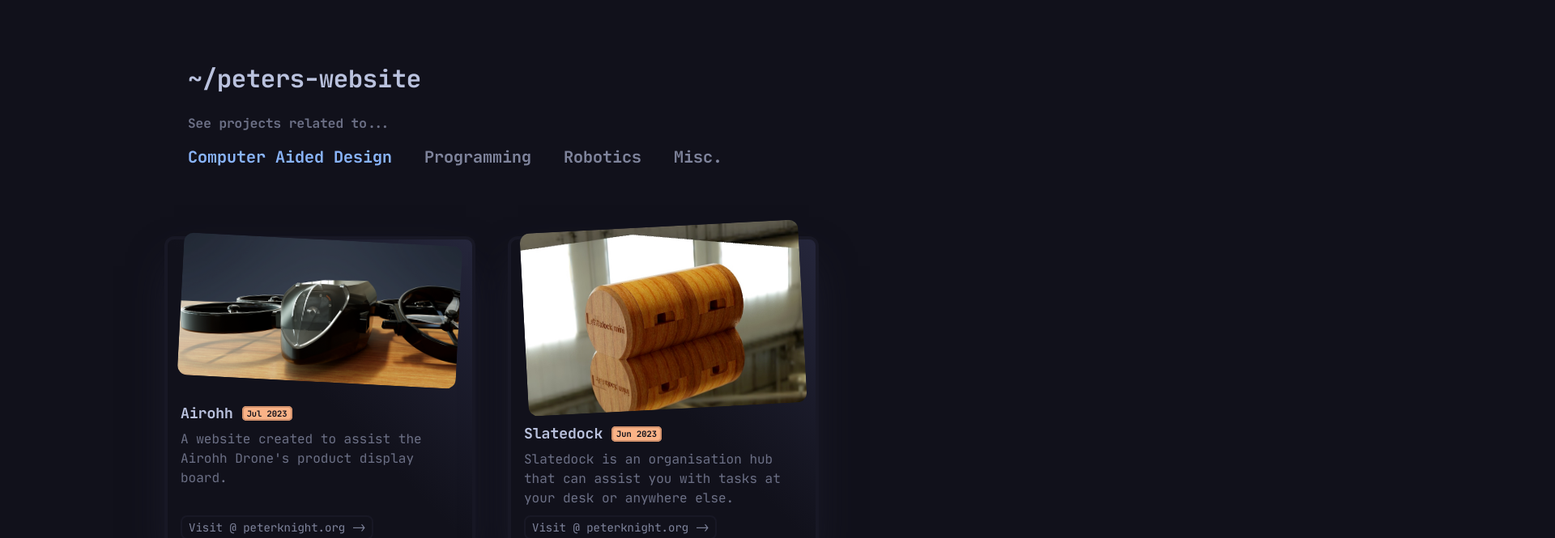
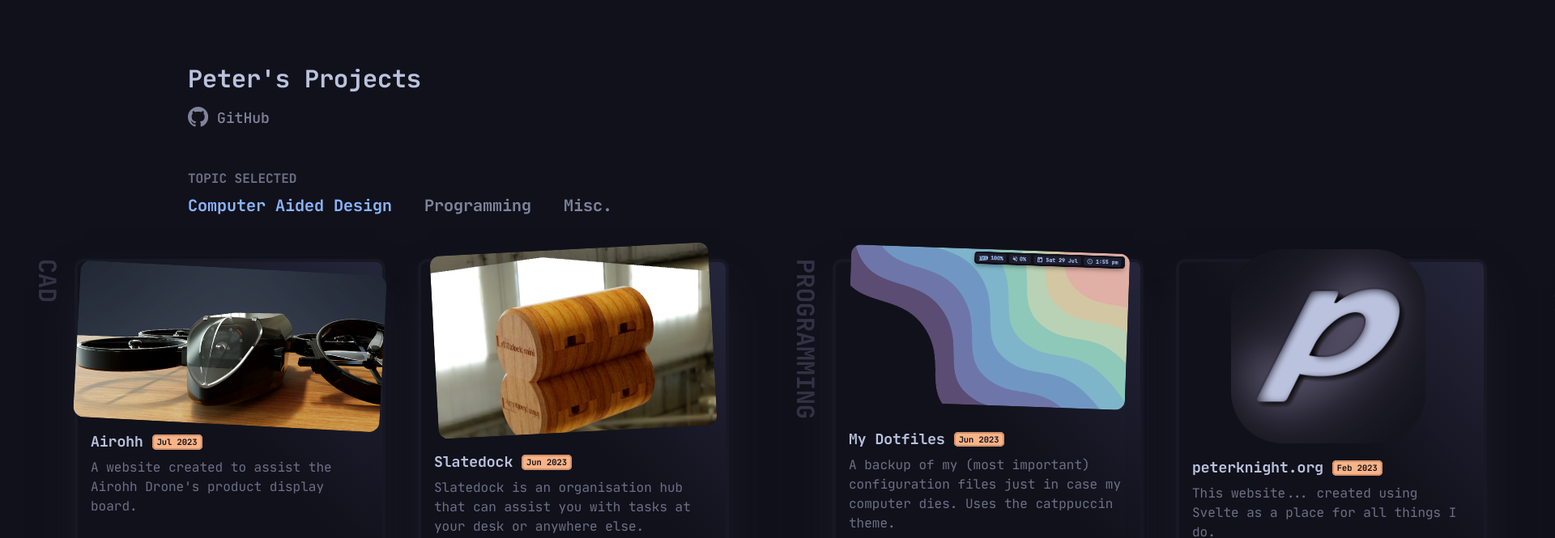
Before and after one commit to peterdev22/peterkni.com, a SvelteKit app: page / in a window 1280 px wide. Shown: the part 80-745 px from the top of the page at 81% size, 1920 px wide, since content can reach past the window. Built offline with nearby package versions, Linux system fonts and the light colour scheme.

Commit message:
Added scrolling

```diff
--- a/src/lib/projectData.ts
+++ b/src/lib/projectData.ts
@@ -32,7 +32,7 @@ export const programmingProjects = [
     domain: "github.com",
     images: [
       {
-        source: "Assets/",
+        source: "Assets/favicon.png",
         alt: "Code from this website's source displayed in a code editor.",
         initialX: 3,
         initialY: -1,
@@ -61,13 +61,13 @@ export const cadProjects = [
         source: "Assets/drone.png",
         alt: "3D rendering of a drone that has detachable propellers via magnets.",
         initialX: 0,
-        initialY: 0,
+        initialY: 1,
         initialRotation: 3,
-        initialScale: 1,
+        initialScale: 1.1,
         finalX: 0,
-        finalY: -1,
+        finalY: 0,
         finalRotation: 5,
-        finalScale: 1
+        finalScale: 1.1
       }
     ]
   },
--- a/src/routes/+page.svelte
+++ b/src/routes/+page.svelte
@@ -1,6 +1,11 @@
 <!-- ---------------- SCRIPT -------------------- -->
 <script lang="ts">
-  import { programmingProjects, cadProjects, roboticsProjects, miscProjects } from '$lib/projectData';
+  import {
+    programmingProjects,
+    cadProjects,
+    roboticsProjects,
+    miscProjects,
+  } from '$lib/projectData';
   import Card from './Card.svelte';
   import { onMount } from 'svelte';
 
@@ -12,7 +17,6 @@
   let selectedView = 0;
 
   onMount(() => {
-
     let iteration = 0;
 
     clearInterval(interval);
@@ -37,8 +41,92 @@
     }, 35);
   });
 
+  /* scrolling when pressing view buttons */
+  let targetScroll;
+  let scrolling = false;
+
   function changeSelectedView(view: number) {
-    selectedView = view;
+    // calculate target scroll position based on view number
+    switch (view) {
+      case 0:
+        targetScroll = 0; // CAD
+        break;
+      case 1:
+        targetScroll = -800; // Programming
+        break;
+      case 2:
+        targetScroll = -1800; // Misc.
+        break;
+      default:
+        targetScroll = 0;
+    }
+    scrolling = true;
+    requestAnimationFrame(smoothScroll);
+  }
+
+  function smoothScroll() {
+    // calculate the distance to the target and the next step
+    let distance = targetScroll - scrollLeft;
+    let step = distance * 0.1; // adjust this factor to change the speed of the scroll
+
+    // update scroll position
+    scrollLeft += step;
+
+    if (Math.abs(distance) < 0.01) {
+      scrolling = false;
+    } else {
+      requestAnimationFrame(smoothScroll);
+    }
+  }
+
+  /* scrolling when dragging the div */
+  let isDown = false;
+  let startX;
+  let scrollLeft = 0;
+  let velocity = 0;
+  let lastX;
+  let minScroll = -1800; // minimum scroll position (negative value since its moving the initial pos to the left)
+  let maxScroll = 0; // maximum scroll position
+
+  function handleMousedown(event) {
+    isDown = true;
+    startX = event.clientX;
+    lastX = startX;
+  }
+
+  function handleMouseleave() {
+    isDown = false;
+  }
+
+  function handleMousemove(event) {
+    if (!isDown) return;
+    event.preventDefault();
+    const x = event.clientX;
+    velocity = x - lastX;
+    let newScrollLeft = scrollLeft + velocity;
+    if (newScrollLeft < minScroll || newScrollLeft > maxScroll) return;
+    scrollLeft = newScrollLeft;
+    lastX = x;
+  }
+
+  function animate() {
+    if (!isDown && Math.abs(velocity) > 0.01) {
+      let newScrollLeft = scrollLeft + velocity;
+      if (newScrollLeft < minScroll || newScrollLeft > maxScroll) return;
+      scrollLeft = newScrollLeft;
+      velocity *= 0.95; // damping factor
+      requestAnimationFrame(animate);
+    }
+  }
+
+  function handleMouseup() {
+    isDown = false;
+    requestAnimationFrame(animate);
+  }
+
+  /* prevent default scrolling on trackpads */
+  function handleWheel(event) {
+    event.preventDefault(); // prevent default scrolling
   }
 </script>
 
@@ -52,39 +140,78 @@
 </svelte:head>
 
 <!-- ---------------- BODY -------------------- -->
+<div
+  class="pb-40"
+  on:mousedown={handleMousedown}
+  on:mouseleave={handleMouseleave}
+  on:mouseup={handleMouseup}
+  on:mousemove={handleMousemove}
+  on:wheel={handleWheel}
+  role="scrollbar"
+  aria-controls="scroll-container"
+  aria-valuenow={scrollLeft}
+  tabindex="0"
+>
   <div class="flex flex-col sm:flex-row">
     <div class="basis-1/12 md:basis-2/12 lg:basis-3/12 xl:basis-2/12" />
     <div class="mx-7 basis-10/12 md:basis-8/12 lg:basis-6/12 xl:basis-8/12">
-
       <div class="animate-zoomFadeIn">
-      <h1
-        data-value="~/peters-website"
-        bind:this={title}
-        class="text-subtext-1 font-body text-3xl font-bold my-6 sm:mt-40"
+        <h1 class="text-subtext-1 font-body text-3xl font-bold my-4 sm:mt-40">
+          Peter's Projects
+        </h1>
+        <a
+          href="https://github.com/peterdev22"
+          class="transition-all duration-500 ease-in-out text-overlay-1 font-body text-lg font-medium hover:text-mauve hover:ml-1.5"
         >
-        ~/peters-website
-      </h1>
+          <svg
+            xmlns="http://www.w3.org/2000/svg"
+            width="1.4em"
+            height="1.4em"
+            viewBox="0 0 16 16"
+            class="inline-block align-text-bottom"
+          >
+            <path
+              fill="currentColor"
+              d="M8 0C3.58 0 0 3.58 0 8c0 3.54 2.29 6.53 5.47 7.59c.4.07.55-.17.55-.38c0-.19-.01-.82-.01-1.49c-2.01.37-2.53-.49-2.69-.94c-.09-.23-.48-.94-.82-1.13c-.28-.15-.68-.52-.01-.53c.63-.01 1.08.58 1.23.82c.72 1.21 1.87.87 2.33.66c.07-.52.28-.87.51-1.07c-1.78-.2-3.64-.89-3.64-3.95c0-.87.31-1.59.82-2.15c-.08-.2-.36-1.02.08-2.12c0 0 .67-.21 2.2.82c.64-.18 1.32-.27 2-.27c.68 0 1.36.09 2 .27c1.53-1.04 2.2-.82 2.2-.82c.44 1.1.16 1.92.08 2.12c.51.56.82 1.27.82 2.15c0 3.07-1.87 3.75-3.65 3.95c.29.25.54.73.54 1.48c0 1.07-.01 1.93-.01 2.2c0 .21.15.46.55.38A8.012 8.012 0 0 0 16 8c0-4.42-3.58-8-8-8z"
+            />
+          </svg>
+          GitHub
+        </a>
       </div>
 
-    <div class="text-overlay-0 font-body font-bold text-md animate-zoomFadeInDelay">
-      See projects related to...
+      <div
+        class="text-overlay-0 font-body font-bold text-md animate-zoomFadeInDelay mt-12"
+      >
+        TOPIC SELECTED
       </div>
 
-    <div class="flex gap-10 mt-4 mb-16 animate-zoomFadeInDelay">
-      <button class="{selectedView == 0 ? 'text-blue' : 'text-overlay-1'} font-body font-bold text-xl hover:text-text transition-all duration-300 ease-in-out"
-      on:click={() => changeSelectedView(0)}>
+      <div class="flex gap-10 mt-2 mb-8 animate-zoomFadeInDelay">
+        <button
+          class="{scrollLeft <= 0 && scrollLeft > -500
+            ? 'text-blue'
+            : 'text-overlay-1'} font-body font-bold text-xl hover:text-text transition-all duration-300 ease-in-out"
+          on:click={() => changeSelectedView(0)}
+        >
           Computer Aided Design
         </button>
-      <button class="{selectedView == 1 ? 'text-red' : 'text-overlay-1'} font-body font-bold text-xl hover:text-text transition-all duration-300 ease-in-out"
-      on:click={() => changeSelectedView(1)}>
+        <button
+          class="{scrollLeft < -500 && scrollLeft > -1500
+            ? 'text-red'
+            : 'text-overlay-1'} font-body font-bold text-xl hover:text-text transition-all duration-300 ease-in-out"
+          on:click={() => changeSelectedView(1)}
+        >
           Programming
         </button>
-      <button class="{selectedView == 2 ? 'text-green' : 'text-overlay-1'} font-body font-bold text-xl hover:text-text transition-all duration-300 ease-in-out"
+        <!-- <button class="{scrollLeft < -1500 && scrollLeft > -2000 ? 'text-green' : 'text-overlay-1'} font-body font-bold text-xl hover:text-text transition-all duration-300 ease-in-out"
       on:click={() => changeSelectedView(2)}>
         Robotics
-    </button>
-  <button class="{selectedView == 3 ? 'text-pink' : 'text-overlay-1'} font-body font-bold text-xl hover:text-text transition-all duration-300 ease-in-out"
-  on:click={() => changeSelectedView(3)}>
+    </button> -->
+        <button
+          class="{scrollLeft < -1500 && scrollLeft > -3000
+            ? 'text-green'
+            : 'text-overlay-1'} font-body font-bold text-xl hover:text-text transition-all duration-300 ease-in-out"
+          on:click={() => changeSelectedView(2)}
+        >
           Misc.
         </button>
       </div>
@@ -104,46 +231,78 @@
         <Card {...project} />
       {/each}
     </div> -->
-
     </div>
     <div class="basis-1/12 md:basis-2/12 lg:basis-3/12 xl:basis-2/12" />
   </div>
 
-
   <div class="flex flex-col sm:flex-row">
     <div class="basis-1/12 md:basis-2/12 lg:basis-3/12 xl:basis-2/12" />
-  <div class="mx-7 basis-10/12 md:basis-8/12 lg:basis-9/12 xl:basis-10/12 animate-zoomFadeInDelay">
-
-
+    <div
+      class="mx-7 basis-10/12 md:basis-8/12 lg:basis-9/12 xl:basis-10/12 animate-zoomFadeInDelay"
+    >
+      <div
+        class="lg:flex gap-16"
+        style="transform: translateX({scrollLeft}px); transition: transform 0.1s;"
+      >
         {#if selectedView == 0}
-      <div class="flex gap-10">
+          <div class="rotate-90 origin-top">
+            <h3
+              class="font-body text-surface-0 text-3xl font-bold absolute translate-x-5 -translate-y-12"
+            >
+              CAD
+            </h3>
+          </div>
+          <div class="lg:flex gap-10">
             {#each cadProjects as project, i (project.id)}
               <Card {...project} />
             {/each}
           </div>
         {/if}
-    {#if selectedView == 1}
-      <div class="flex gap-10">
+
+        {#if selectedView == 0}
+          <div class="rotate-90 origin-top">
+            <h3
+              class="font-body text-surface-0 text-3xl font-bold absolute translate-x-5 -translate-y-12"
+            >
+              PROGRAMMING
+            </h3>
+          </div>
+          <div class="lg:flex gap-10">
             {#each programmingProjects as project, i (project.id)}
               <Card {...project} />
             {/each}
           </div>
         {/if}
-    {#if selectedView == 2}
+
+        <!-- {#if selectedView == 0}
+    <div class="rotate-90 origin-top">
+      <h3 class="font-body text-surface-0 text-3xl font-bold absolute translate-x-5 -translate-y-12">
+        ROBOTICS
+      </h3>
+    </div>
       <div class="flex gap-10">
         {#each roboticsProjects as project, i (project.id)}
         <Card {...project} />
       {/each}
       </div>
-    {/if}
-    {#if selectedView == 3}
-      <div class="flex gap-10">
+    {/if} -->
+
+        {#if selectedView == 0}
+          <div class="rotate-90 origin-top">
+            <h3
+              class="font-body text-surface-0 text-3xl font-bold absolute translate-x-5 -translate-y-12"
+            >
+              MISC
+            </h3>
+          </div>
+          <div class="lg:flex gap-10">
             {#each miscProjects as project, i (project.id)}
               <Card {...project} />
             {/each}
           </div>
         {/if}
-
+      </div>
     </div>
     <div class="basis-1/12 md:basis-2/12 lg:basis-0/12 xl:basis-0/12" />
   </div>
+</div>
--- a/src/routes/Card.svelte
+++ b/src/routes/Card.svelte
@@ -66,7 +66,7 @@
 
 
 <div
-  class="transition-all duration-500 w-96 hover:shadow-blue-dark hover:-translate-y-1 shadow-2xl shadow-core flex flex-col justify-between p-4 pt-0 sm:mb-7 mt-5 h-auto bg-gradient-to-tr from-crust from-50% to-blue-dark to-100% rounded-xl border-4 border-mantle"
+  class="transition-all duration-500 cursor-default w-96 hover:shadow-blue-dark hover:-translate-y-1 shadow-2xl shadow-core flex flex-col justify-between p-4 pt-0 sm:mb-7 mt-5 h-auto bg-gradient-to-tr from-crust from-50% to-blue-dark to-100% rounded-xl border-4 border-mantle"
   role="main"
   on:mouseover={handleMouseOver}
   on:mouseleave={handleMouseLeave}
@@ -76,7 +76,7 @@
 <div>
   {#each images as image, i (id)}
     <img
-      class="invisible rounded-xl xl:visible"
+      class="rounded-xl max-h-60"
       style="transform: translate({$translateX}rem, {$translateY}rem) rotate({$rotation}deg) scale({$scale});"
       src={image.source}
       alt={image.alt}
@@ -104,16 +104,3 @@
     </a>
   </div>
 </div>
-
-<!-- {#if innerWidth > 640}
-<div>
-  {#each images as image, i (id)}
-    <img
-      class="invisible absolute rounded-xl xl:visible"
-      style="transform: translate({$translateX}rem, {$translateY}rem) rotate({$rotation}deg) scale({$scale});"
-      src={image.source}
-      alt={image.alt}
-    />
-  {/each}
-</div>
-{/if} -->
--- a/tailwind.config.js
+++ b/tailwind.config.js
@@ -36,7 +36,8 @@ export default {
       'crust': '#11111b',
     },
     fontFamily: {
-      'body': ['JetBrainsMono', 'Courier', 'mono']
+      'body': ['JetBrainsMono', 'Courier', 'mono'],
+      'major': ['Arial', 'Courier', 'mono']
     },
     extend: {
       keyframes: {
```
Lines whose indentation alone changed are shown as unchanged.
